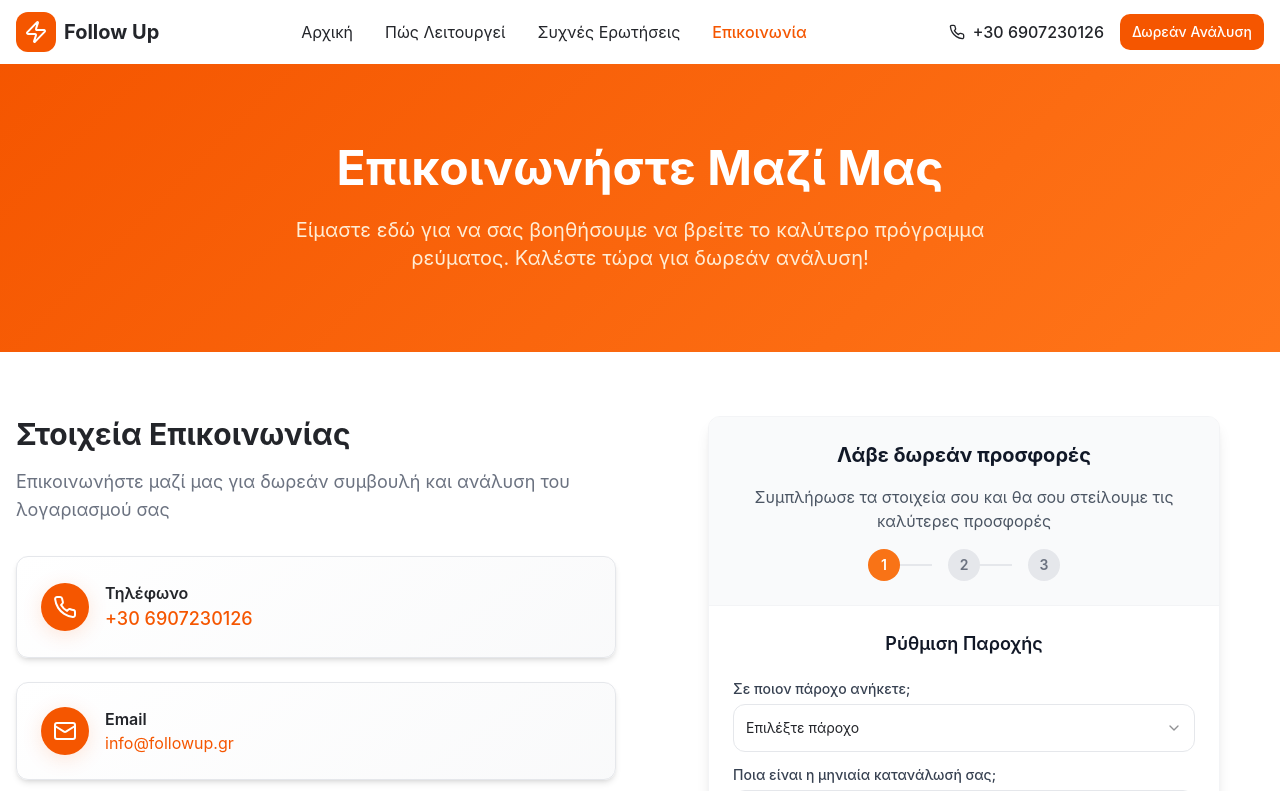
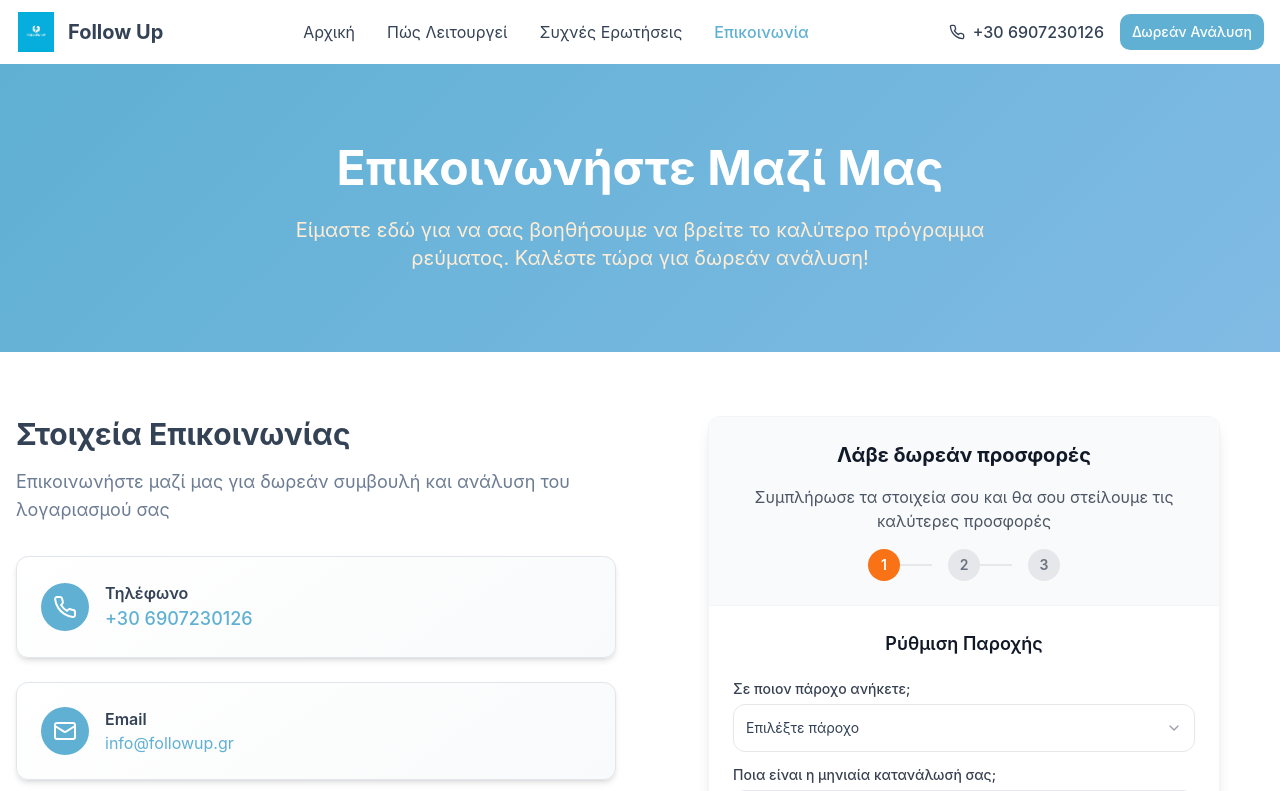
Before and after one commit to harabalos/fthinorevma-seeker-greece, a React (Vite) app: page /contact in a window 1280 px wide. Shown: the top 791 px of the page. Built offline with nearby package versions, Linux system fonts and the light colour scheme.

Commit message:
Refactor: Update color palette and logo
Update the website's color palette to match the new logo's blue and use a two-tone design. Harmonize all elements with the new color scheme.

```diff
--- a/src/components/Footer.tsx
+++ b/src/components/Footer.tsx
@@ -8,10 +8,12 @@ const Footer = () => {
         <div className="grid grid-cols-1 md:grid-cols-4 gap-8">
           {/* Company Info */}
           <div className="col-span-1 md:col-span-2">
-            <Link to="/" className="flex items-center space-x-2 mb-4">
-              <div className="flex items-center justify-center w-10 h-10 bg-primary rounded-lg">
-                <Zap className="w-6 h-6 text-primary-foreground" />
-              </div>
+            <Link to="/" className="flex items-center space-x-3 mb-4">
+              <img
+                src="/lovable-uploads/5262cfb7-4205-416c-8379-554d64c12492.png"
+                alt="Follow Up"
+                className="w-10 h-10 object-contain"
+              />
               <span className="text-xl font-bold text-foreground">
                 Follow Up
               </span>
--- a/src/components/Navigation.tsx
+++ b/src/components/Navigation.tsx
@@ -32,10 +32,12 @@ const Navigation = () => {
       <div className="container mx-auto px-4">
         <div className="flex items-center justify-between h-16">
           {/* Logo */}
-          <Link to="/" className="flex items-center space-x-2">
-            <div className="flex items-center justify-center w-10 h-10 bg-primary rounded-lg">
-              <Zap className="w-6 h-6 text-primary-foreground" />
-            </div>
+          <Link to="/" className="flex items-center space-x-3">
+            <img
+              src="/lovable-uploads/5262cfb7-4205-416c-8379-554d64c12492.png"
+              alt="Follow Up"
+              className="w-10 h-10 object-contain"
+            />
             <span className="text-xl font-bold text-foreground">
               Follow Up
             </span>
--- a/src/index.css
+++ b/src/index.css
@@ -3,8 +3,8 @@
 @tailwind utilities;
 
 /* Follow Up Design System - Modern electricity comparison service
-Primary: Orange accents for energy and trust
-Background: Clean white for professionalism
+Primary: Sky Blue from logo for trust and professionalism
+Background: Clean white for clarity
 All colors MUST be HSL.
 */
 
@@ -12,31 +12,31 @@ All colors MUST be HSL.
   :root {
     /* Base colors - Clean white background */
     --background: 0 0% 100%;
-    --foreground: 220 9% 15%;
+    --foreground: 215 25% 27%;
 
     /* Card and surface colors */
     --card: 0 0% 100%;
-    --card-foreground: 220 9% 15%;
+    --card-foreground: 215 25% 27%;
 
     --popover: 0 0% 100%;
-    --popover-foreground: 220 9% 15%;
+    --popover-foreground: 215 25% 27%;
 
-    /* Primary - Vibrant Orange theme (#F56600) */
-    --primary: 21 100% 48%;
+    /* Primary - Sky Blue from logo (#5BA6D9) */
+    --primary: 198 57% 60%;
     --primary-foreground: 0 0% 100%;
-    --primary-light: 21 100% 96%;
-    --primary-dark: 21 100% 38%;
+    --primary-light: 198 57% 95%;
+    --primary-dark: 198 57% 45%;
 
-    /* Secondary - Neutral grays */
-    --secondary: 220 14% 96%;
-    --secondary-foreground: 220 9% 15%;
+    /* Secondary - Light grays */
+    --secondary: 210 20% 98%;
+    --secondary-foreground: 215 25% 27%;
 
     /* Muted colors */
-    --muted: 220 14% 96%;
-    --muted-foreground: 220 9% 46%;
+    --muted: 210 20% 95%;
+    --muted-foreground: 215 15% 50%;
 
     /* Accent colors */
-    --accent: 21 100% 48%;
+    --accent: 198 57% 60%;
     --accent-foreground: 0 0% 100%;
 
     /* Status colors */
@@ -46,26 +46,26 @@ All colors MUST be HSL.
     --success-foreground: 0 0% 100%;
 
     /* Border and input */
-    --border: 220 13% 91%;
-    --input: 220 13% 91%;
-    --ring: 21 100% 48%;
+    --border: 210 20% 90%;
+    --input: 210 20% 90%;
+    --ring: 198 57% 60%;
 
     --radius: 0.75rem;
 
     /* Glass effect colors */
-    --glass-bg: 0 0% 100% / 0.8;
-    --glass-border: 220 13% 91% / 0.5;
+    --glass-bg: 0 0% 100% / 0.85;
+    --glass-border: 198 57% 85% / 0.3;
 
     /* Gradients */
-    --gradient-hero: linear-gradient(135deg, hsl(21 100% 48%), hsl(24 100% 55%));
-    --gradient-section: linear-gradient(180deg, hsl(0 0% 100%), hsl(21 100% 98%));
-    --gradient-card: linear-gradient(145deg, hsl(0 0% 100%), hsl(220 14% 98%));
+    --gradient-hero: linear-gradient(135deg, hsl(198 57% 60%), hsl(205 65% 70%));
+    --gradient-section: linear-gradient(180deg, hsl(0 0% 100%), hsl(198 57% 97%));
+    --gradient-card: linear-gradient(145deg, hsl(0 0% 100%), hsl(210 20% 98%));
 
     /* Shadows */
-    --shadow-sm: 0 1px 2px 0 hsl(220 13% 91% / 0.5);
-    --shadow-md: 0 4px 6px -1px hsl(220 13% 91% / 0.5);
-    --shadow-lg: 0 10px 15px -3px hsl(220 13% 91% / 0.3);
-    --shadow-orange: 0 4px 20px hsl(21 100% 48% / 0.15);
+    --shadow-sm: 0 1px 2px 0 hsl(210 20% 90% / 0.5);
+    --shadow-md: 0 4px 6px -1px hsl(210 20% 85% / 0.4);
+    --shadow-lg: 0 10px 15px -3px hsl(210 20% 80% / 0.3);
+    --shadow-blue: 0 4px 20px hsl(198 57% 60% / 0.15);
 
     /* Animation */
     --transition-smooth: all 0.3s cubic-bezier(0.4, 0, 0.2, 1);
@@ -82,18 +82,18 @@ All colors MUST be HSL.
     --popover: 220 15% 10%;
     --popover-foreground: 0 0% 95%;
 
-    --primary: 24 100% 55%;
+    --primary: 198 57% 65%;
     --primary-foreground: 0 0% 100%;
-    --primary-light: 30 100% 15%;
-    --primary-dark: 20 100% 45%;
+    --primary-light: 198 57% 15%;
+    --primary-dark: 198 57% 45%;
 
-    --secondary: 220 15% 15%;
+    --secondary: 215 25% 15%;
     --secondary-foreground: 0 0% 95%;
 
-    --muted: 220 15% 15%;
-    --muted-foreground: 220 9% 65%;
+    --muted: 215 20% 20%;
+    --muted-foreground: 215 15% 65%;
 
-    --accent: 24 100% 55%;
+    --accent: 198 57% 65%;
     --accent-foreground: 0 0% 100%;
 
     --destructive: 0 84% 65%;
@@ -101,21 +101,21 @@ All colors MUST be HSL.
     --success: 142 76% 40%;
     --success-foreground: 0 0% 100%;
 
-    --border: 220 15% 20%;
-    --input: 220 15% 20%;
-    --ring: 24 100% 55%;
+    --border: 215 20% 25%;
+    --input: 215 20% 25%;
+    --ring: 198 57% 65%;
 
-    --glass-bg: 220 15% 10% / 0.8;
-    --glass-border: 220 15% 25% / 0.5;
+    --glass-bg: 215 25% 10% / 0.8;
+    --glass-border: 198 57% 35% / 0.3;
 
-    --gradient-hero: linear-gradient(135deg, hsl(24 100% 55%), hsl(30 100% 65%));
-    --gradient-section: linear-gradient(180deg, hsl(220 15% 8%), hsl(220 15% 12%));
-    --gradient-card: linear-gradient(145deg, hsl(220 15% 10%), hsl(220 15% 15%));
+    --gradient-hero: linear-gradient(135deg, hsl(198 57% 65%), hsl(205 65% 75%));
+    --gradient-section: linear-gradient(180deg, hsl(215 25% 8%), hsl(215 25% 12%));
+    --gradient-card: linear-gradient(145deg, hsl(215 25% 10%), hsl(215 25% 15%));
 
-    --shadow-sm: 0 1px 2px 0 hsl(220 15% 5% / 0.5);
-    --shadow-md: 0 4px 6px -1px hsl(220 15% 5% / 0.5);
-    --shadow-lg: 0 10px 15px -3px hsl(220 15% 5% / 0.3);
-    --shadow-orange: 0 4px 20px hsl(24 100% 55% / 0.25);
+    --shadow-sm: 0 1px 2px 0 hsl(215 25% 5% / 0.5);
+    --shadow-md: 0 4px 6px -1px hsl(215 25% 5% / 0.5);
+    --shadow-lg: 0 10px 15px -3px hsl(215 25% 5% / 0.3);
+    --shadow-blue: 0 4px 20px hsl(198 57% 65% / 0.25);
   }
 }
 
@@ -152,9 +152,9 @@ All colors MUST be HSL.
     background: var(--gradient-card);
   }
 
-  /* Orange shadows */
-  .shadow-orange {
-    box-shadow: var(--shadow-orange);
+  /* Blue shadows */
+  .shadow-blue {
+    box-shadow: var(--shadow-blue);
   }
 
   /* Smooth transitions */
--- a/tailwind.config.ts
+++ b/tailwind.config.ts
@@ -112,8 +112,8 @@ export default {
 				sans: ['Inter', 'system-ui', 'sans-serif']
 			},
 			boxShadow: {
-				'orange': '0 4px 20px hsl(var(--primary) / 0.15)',
-				'orange-lg': '0 10px 40px hsl(var(--primary) / 0.2)'
+				'blue': '0 4px 20px hsl(var(--primary) / 0.15)',
+				'blue-lg': '0 10px 40px hsl(var(--primary) / 0.2)'
 			}
 		}
 	},
```
Also changed, not shown: public/lovable-uploads/5262cfb7-4205-416c-8379-554d64c12492.png (added).
